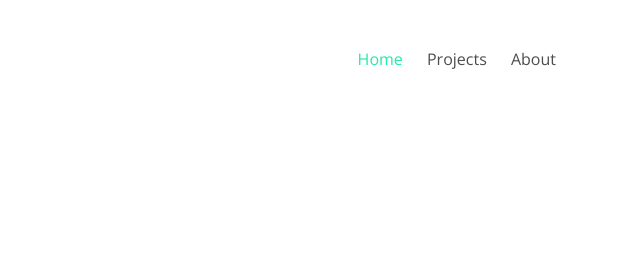
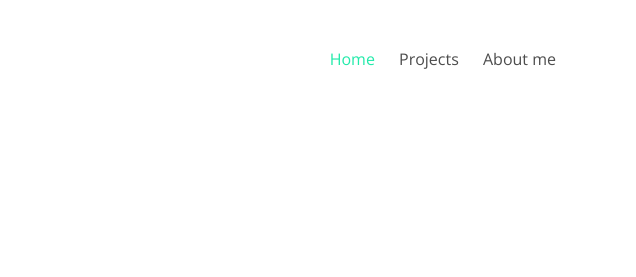
Before and after one commit to JhonatanvisualD/JhonatanvisualD, a website: page Civico.html in a window 1280 px wide. Shown: the top 277 px of the page, 644-1280 px from the left. Drawn offline with nearby package versions, Linux system fonts and the light colour scheme; files whose address does not match are found by name.

Commit message:
Update Civico.html

```diff
--- a/Civico.html
+++ b/Civico.html
@@ -38,7 +38,7 @@
             <li class="active"><a href="index.html">Home</a></li>
             <li><a href="index.html#Portfolio">Projects</a></li>
             <!-- <li><a href="services.html">Services</a></li> -->
-            <li><a href="about.html">About</a></li>
+            <li><a href="about.html">About me</a></li>
             <!-- <li><a href="contact.html">Contact</a></li> -->
           </ul>
           <div class="extra-text visible-xs">
```
